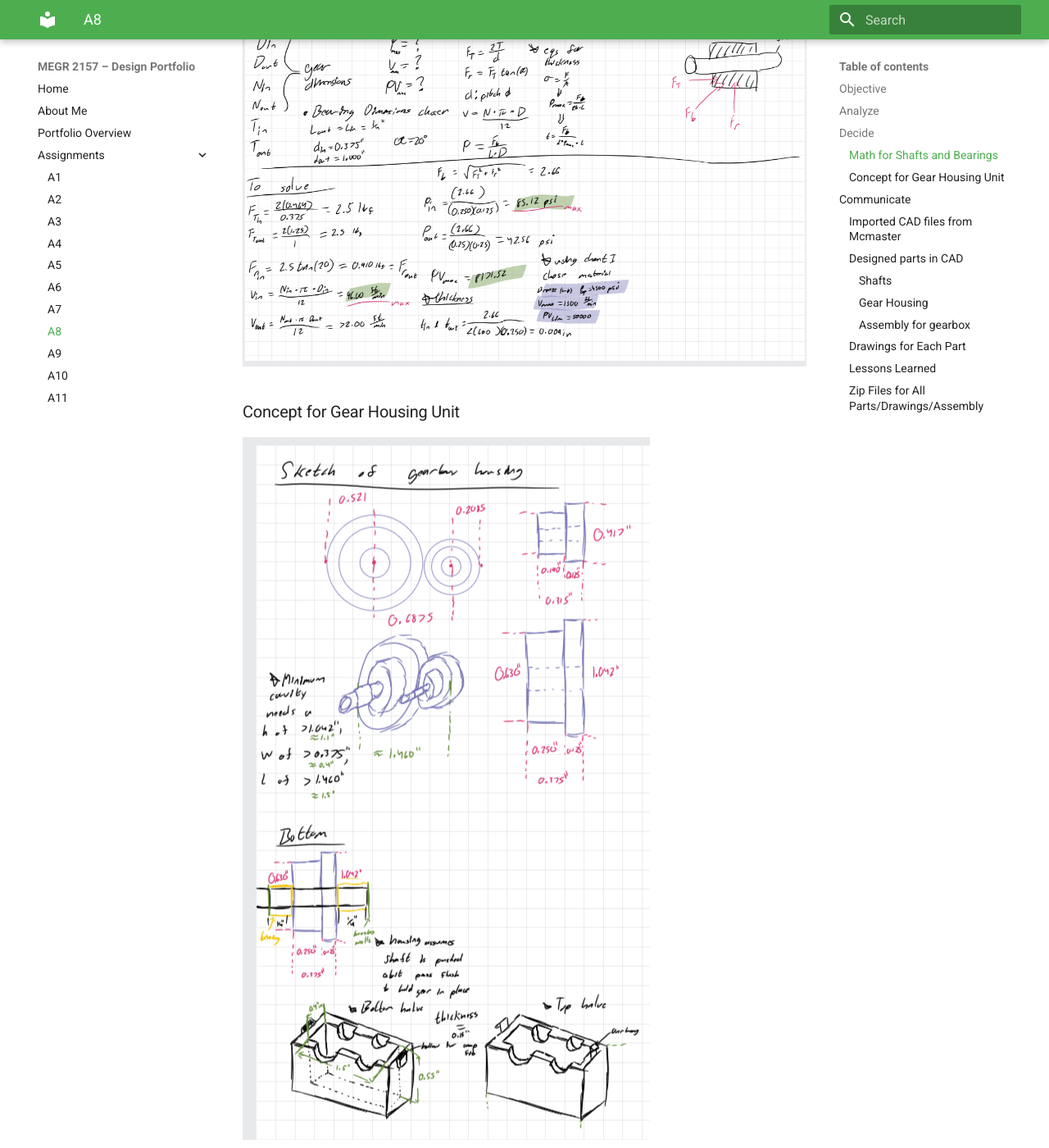
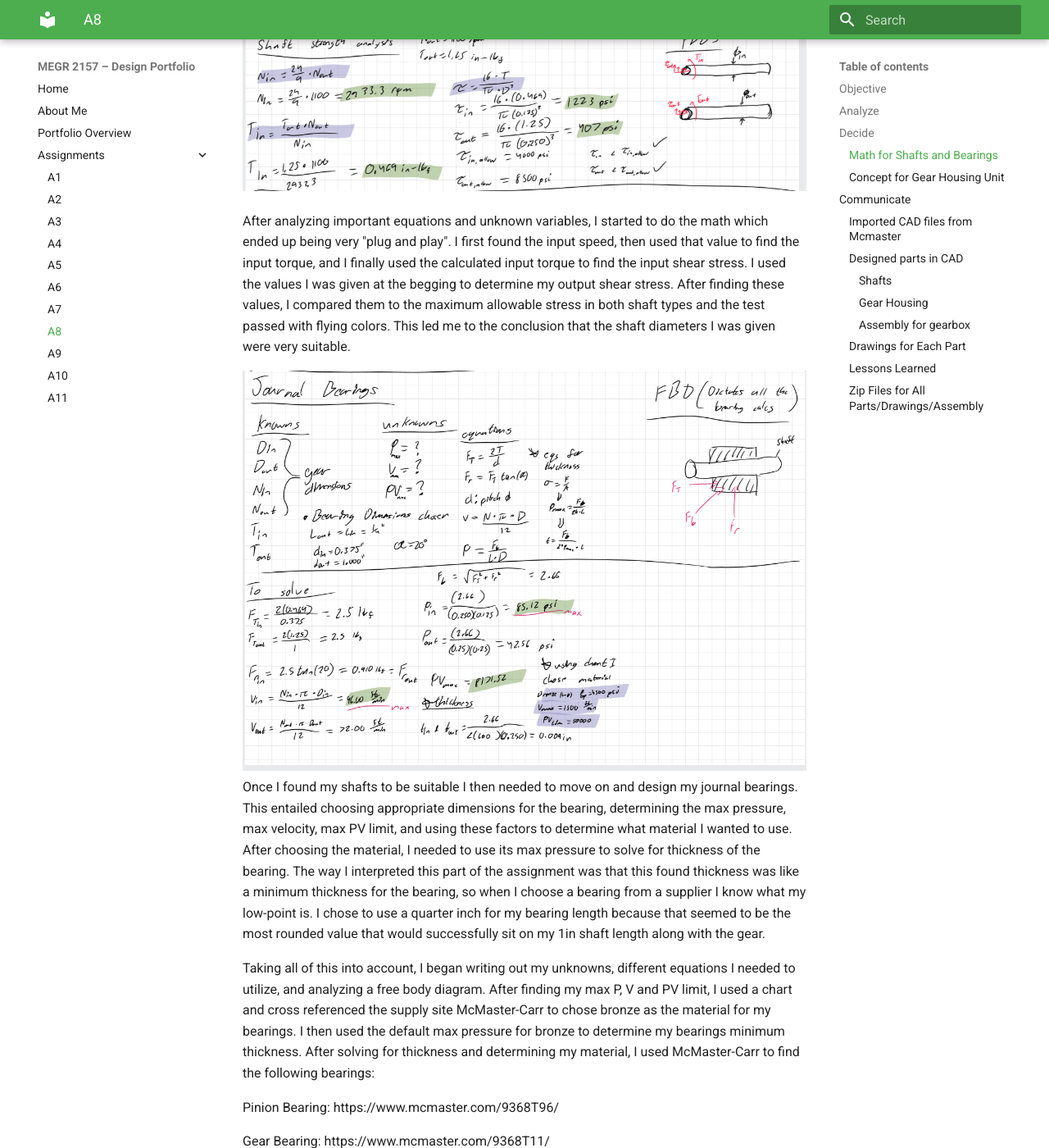
Before and after one commit to JacobShaver/design-projects-portfolio, an MkDocs documentation site: the page built from docs/assignments/A08/index.md, in a window 1280 px wide and 1400 px high, scrolled down 993 px. Shown: the whole window at 82% size. Built offline with MkDocs 1.6.1 and Material for MkDocs 9.7.7, drawn with Linux system fonts in a browser that asks for light colours; some of the changed text lies outside the part shown.

Commit message:
Update index.md

```diff
--- a/docs/assignments/A08/index.md
+++ b/docs/assignments/A08/index.md
@@ -1,18 +1,38 @@
 # A8 – Gears
 
 ## Objective
-
+For this assignment we were tasked to design a gearbox with given parameters. We had to use a pinion and gear with a ratio of 24:9, the output gear speed and torque are to be 1100RPM and 1.25in-lbf respectively, and the input shaft and output shaft diameters are to be 0.125in and 0.250in respectively with a length of 1in. The gearbox was to be able to be assembled and disassembled.
 
 ## Analyze
+To start this assignment I first needed to determine if the given diameters for the shafts were sufficient under the parameters. I strated by writing down all of my given values, the different assumptions I needed to make, and different important information that was notable.
 ![error](shaftunk.png)
-
+As seen in the lower half of the above picture, before I started to solve for the shafts I first wrote down each unknown value that I needed to solve for. I also took note of every important equation that I COULD use while solving for my unknowns.
 ## Decide
 ### Math for Shafts and Bearings
 ![error](shaftwork.png)
 
+After analyzing important equations and unknown variables, I started to do the math which ended up being very "plug and play". I first found the input speed, then used that value to find the input torque, and I finally used the calculated input torque to find the input shear stress. I used the values I was given at the begging to determine my output shear stress. After finding these values, I compared them to the maximum allowable stress in both shaft types and the test passed with flying colors. This led me to the conclusion that the shaft diameters I was given were very suitable.
+
 ![error](bearingunk.png)
+Once I found my shafts to be suitable I then needed to move on and design my journal bearings. This entailed choosing appropriate dimensions for the bearing, determining the max pressure, max velocity, max PV limit, and using these factors to determine what material I wanted to use. After choosing the material, I needed to use its max pressure to solve for thickness of the bearing. The way I interpreted this part of the assignment was that this found thickness was like a minimum thickness for the bearing, so when I choose a bearing from a supplier I know what my low-point is. I chose to use a quarter inch for my bearing length because that seemed to be the most rounded value that would successfully sit on my 1in shaft length along with the gear.
+
+Taking all of this into account, I began writing out my unknowns, different equations I needed to utilize, and analyzing a free body diagram. After finding my max P, V and PV limit, I used a chart and cross referenced the supply site McMaster-Carr to chose bronze as the material for my bearings. I then used the default max pressure for bronze to determine my bearings minimum thickness. After solving for thickness and determining my material, I used McMaster-Carr to find the following bearings:
+
+Pinion Bearing: https://www.mcmaster.com/9368T96/
+
+Gear Bearing: https://www.mcmaster.com/9368T11/
+
 ### Concept for Gear Housing Unit
 ![error](gearhouseconc.png)
+
+After determining what bearings I was using and that my shafts were a suitable size, I also needed to make a rough sketch for my gearbox housing. Seeing as this assignment required that the final design be able to disassemble, I had to make the housing in two parts, and determine how the two halves would fit together. The first half of the image above was me analyzing the different important dimensions of the gears, so that I could determine the minimum size of my housing cavity. The gear dimensions were given to me in the assignment on the McMaster-Carr website:
+
+Pinion: https://www.mcmaster.com/7880K19/
+
+Gear: https://www.mcmaster.com/7880k24/
+
+I decided to utilize two bearings on either side of the gears, so each gear wasn't prohibited by the housing. After determining all my dimensions I decided on the final rough sketch at the bottom of the page. I made sure to note that I wanted the thickness of the box to be about 0.15in on each side, and that I was using a snap fit mechanic to hold the top and bottom halves together.
+
 ## Communicate
 ### Imported CAD files from Mcmaster
 ![](pinioniso.png)
```
